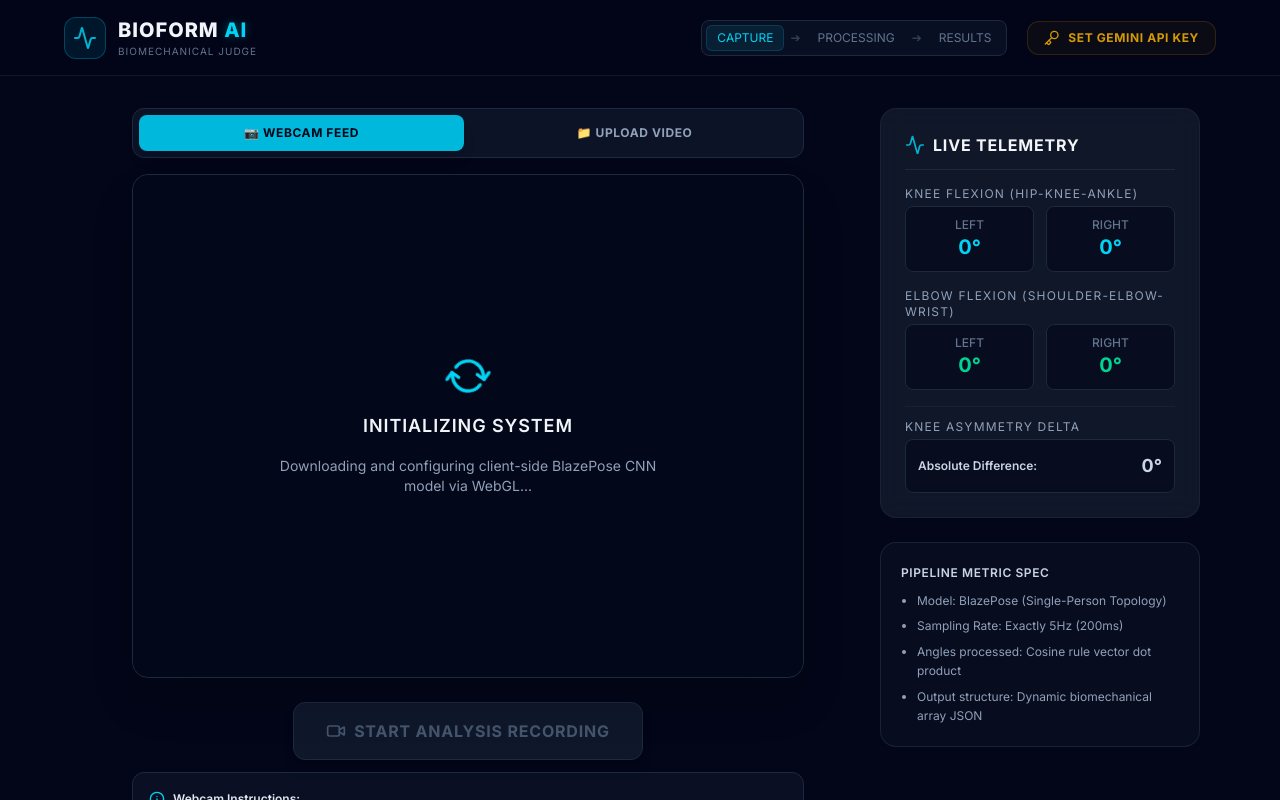
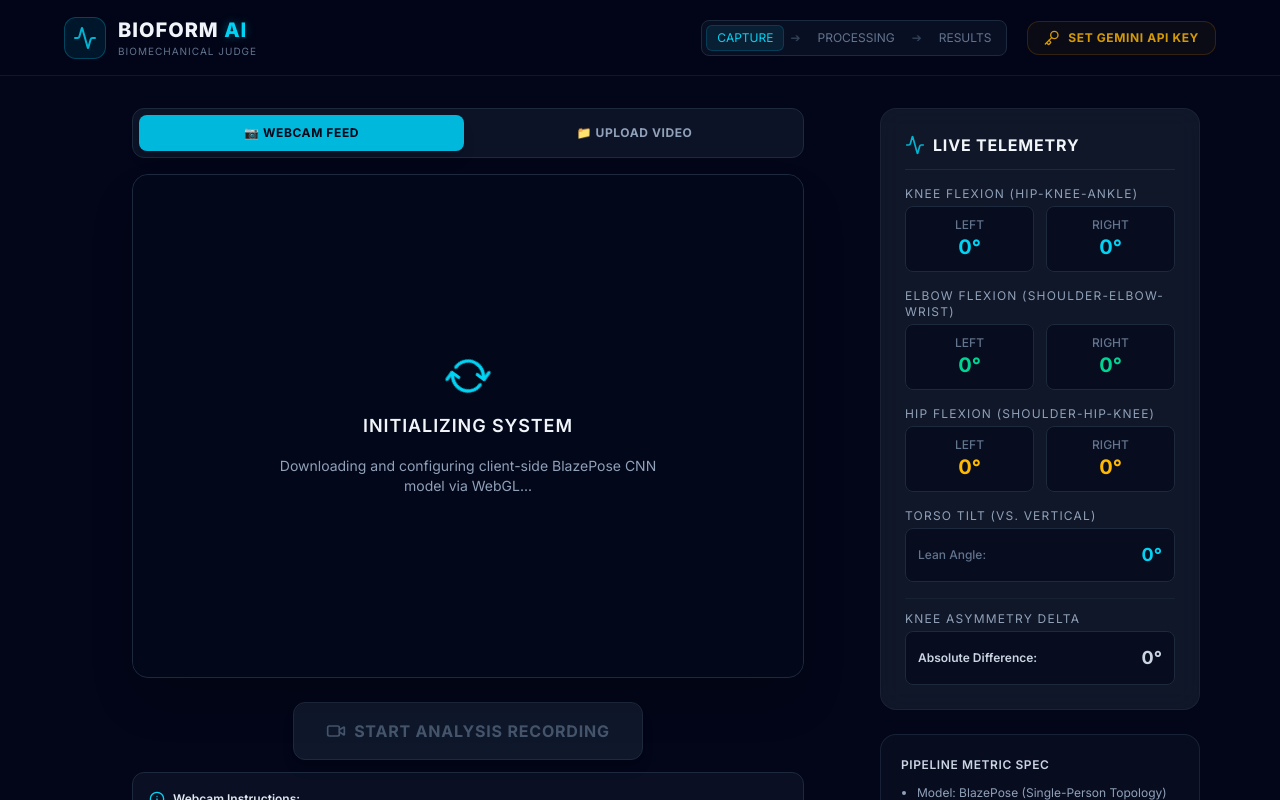
Before and after one commit to sudhansu-mohanty/hackthemountain, a React (Vite) app: page / in a window 1280 px wide. Shown: the top 800 px of the page. Built offline with nearby package versions, Linux system fonts and the light colour scheme.

Commit message:
feat: Expand biomechanics metrics and make LLM report client-friendly without bold markers

```diff
--- a/src/App.jsx
+++ b/src/App.jsx
@@ -69,9 +69,17 @@ export default function App() {
 
       // 2. Formulate system instruction and user prompt
       const systemInstruction =
-        "You are an AI Sports Scientist and Biomechanics Judge. Your sole purpose is to ingest time-series JSON descriptions of joint movements and output a strict performance audit. You must judge three pillars: 1. Accuracy (reaching athletic benchmarks), 2. Symmetry (flagging absolute deltas greater than 10 degrees), 3. Ratios and Timing. Your output formatting is strictly constrained: You must output 'SCORE: [number]/100' on the very first line of your response. Follow it immediately with two markdown sections using the exact headers '### ⚖️ Symmetry & Balance' and '### 📉 Form Corrections'. You are forbidden from adding introductory or concluding conversational filler.";
+        "You are an AI Sports Scientist and Biomechanics Coach. Your purpose is to ingest time-series JSON descriptions of joint movements and output a highly client-friendly, motivating, and action-oriented athletic performance audit. " +
+        "Your report must be structured, professional, and clear. You must avoid raw data dumps, computer-science terminology, and listing long lists of raw timestamps (like [9983, 10582...]). Write in a tone that is encouraging yet highly precise for an athlete. " +
+        "You are strictly forbidden from using double asterisks '**' (bold markdown markers) anywhere in your response. Instead, write in clear plain text or standard bullet lists. " +
+        "You must analyze these kinematic parameters from the JSON: 1. Joint angles and range of motion (knees, elbows, hips, shoulders, ankles), 2. Postural trunk alignment (torso tilt angle), and 3. Symmetry balance deltas across all joints. " +
+        "Formatting Constraints: " +
+        "- You MUST output 'SCORE: [number]/100' on the very first line of your response. " +
+        "- Follow it immediately with two markdown sections using the exact headers '### ⚖️ Symmetry & Balance' and '### 📉 Form Corrections'. " +
+        "- Within these sections, use standard bullet points. For emphasis, write the key take-away text in normal case or uppercase rather than using '**'. Summarize occurrences relative to the movement phase (e.g., 'primarily at deep flexion' or 'during initial extension'). " +
+        "- You are forbidden from adding introductory or concluding conversational filler.";
 
-      const prompt = `Assess the kinematics of this joint movement session based on the telemetry dataset below. Flag any asymmetry over 10 degrees, compare joint angles with athletic benchmarks (knees and elbows), and rate timing ratios:
+      const prompt = `Assess the kinematics of this joint movement session based on the telemetry dataset below. Analyze joint angles and range of motion (knees, elbows, hips, shoulders, ankles), postural lean (torso tilt), and symmetry balance. Note: You must not use any '**' markers in your response:
 
 \`\`\`json
 ${JSON.stringify(trackingHistory, null, 2)}
--- a/src/components/PoseTracker.jsx
+++ b/src/components/PoseTracker.jsx
@@ -39,11 +39,27 @@ export default function PoseTracker({ onAnalysisComplete }) {
     rightKnee: 0,
     leftElbow: 0,
     rightElbow: 0,
-    kneeAsymmetry: 0
+    kneeAsymmetry: 0,
+    leftHip: 0,
+    rightHip: 0,
+    torsoTilt: 0
   });
 
   const recordingIntervalRef = useRef(null);
   const timerIntervalRef = useRef(null);
+
+  const sourceModeRef = useRef(sourceMode);
+  const isRecordingRef = useRef(isRecording);
+  const historyRef = useRef([]);
+
+  // Keep refs updated with current state values to avoid closure traps in loops
+  useEffect(() => {
+    sourceModeRef.current = sourceMode;
+  }, [sourceMode]);
+
+  useEffect(() => {
+    isRecordingRef.current = isRecording;
+  }, [isRecording]);
 
   // Drawing helper
   const drawSkeleton = (landmarks) => {
@@ -157,7 +173,7 @@ export default function PoseTracker({ onAnalysisComplete }) {
     try {
       const camera = new window.Camera(videoRef.current, {
         onFrame: async () => {
-          if (videoRef.current && cameraInstanceRef.current && sourceMode === 'webcam') {
+          if (videoRef.current && cameraInstanceRef.current && sourceModeRef.current === 'webcam') {
             await poseInstanceRef.current.send({ image: videoRef.current });
           }
         },
@@ -183,9 +199,11 @@ export default function PoseTracker({ onAnalysisComplete }) {
   // Animation frame loop for file video stream
   const processFileFrameLoop = async () => {
     const video = videoRef.current;
-    if (video && !video.paused && !video.ended && sourceMode === 'file') {
+    if (video && !video.paused && !video.ended && sourceModeRef.current === 'file') {
       try {
-        await poseInstanceRef.current.send({ image: video });
+        if (poseInstanceRef.current) {
+          await poseInstanceRef.current.send({ image: video });
+        }
       } catch (e) {
         console.error("Error processing video frame:", e);
       }
@@ -231,7 +249,10 @@ export default function PoseTracker({ onAnalysisComplete }) {
                 rightKnee: metrics.right_knee_angle,
                 leftElbow: metrics.left_elbow_angle,
                 rightElbow: metrics.right_elbow_angle,
-                kneeAsymmetry: metrics.knee_asymmetry_delta
+                kneeAsymmetry: metrics.knee_asymmetry_delta,
+                leftHip: metrics.left_hip_angle,
+                rightHip: metrics.right_hip_angle,
+                torsoTilt: metrics.torso_tilt_angle
               });
             }
             drawSkeleton(results.poseLandmarks);
@@ -296,7 +317,8 @@ export default function PoseTracker({ onAnalysisComplete }) {
 
     const handlePlay = () => {
       setIsPlaying(true);
-      if (sourceMode === 'file') {
+      if (sourceModeRef.current === 'file') {
+        if (requestRef.current) cancelAnimationFrame(requestRef.current);
         requestRef.current = requestAnimationFrame(processFileFrameLoop);
       }
     };
@@ -311,7 +333,7 @@ export default function PoseTracker({ onAnalysisComplete }) {
       if (requestRef.current) cancelAnimationFrame(requestRef.current);
 
       // Auto submit if recording file reaches the end
-      if (isRecording && sourceMode === 'file') {
+      if (isRecordingRef.current && sourceModeRef.current === 'file') {
         stopRecording();
       }
     };
@@ -325,7 +347,7 @@ export default function PoseTracker({ onAnalysisComplete }) {
       video.removeEventListener('pause', handlePause);
       video.removeEventListener('ended', handleEnded);
     };
-  }, [sourceMode, isRecording, uploadedFileUrl]);
+  }, [uploadedFileUrl]);
 
   // Make canvas responsive
   useEffect(() => {
@@ -364,6 +386,7 @@ export default function PoseTracker({ onAnalysisComplete }) {
     setUploadedFileName(file.name);
     setIsRecording(false);
     setHistory([]);
+    historyRef.current = [];
 
     if (videoRef.current) {
       videoRef.current.srcObject = null;
@@ -377,6 +400,7 @@ export default function PoseTracker({ onAnalysisComplete }) {
 
     setIsRecording(true);
     setHistory([]);
+    historyRef.current = [];
     setRecordingSeconds(0);
 
     let startTime = Date.now();
@@ -407,6 +431,7 @@ export default function PoseTracker({ onAnalysisComplete }) {
         const frameMetrics = extractMetrics(landmarks, elapsedMs);
         if (frameMetrics) {
           tempHistory.push(frameMetrics);
+          historyRef.current = [...tempHistory];
           setHistory([...tempHistory]);
         }
       }
@@ -428,15 +453,16 @@ export default function PoseTracker({ onAnalysisComplete }) {
       timerIntervalRef.current = null;
     }
 
-    if (sourceMode === 'file' && videoRef.current) {
+    if (sourceModeRef.current === 'file' && videoRef.current) {
       videoRef.current.pause();
       setIsPlaying(false);
     }
 
     setIsRecording(false);
 
-    if (history.length > 0) {
-      onAnalysisComplete(history);
+    const finalHistory = historyRef.current;
+    if (finalHistory.length > 0) {
+      onAnalysisComplete(finalHistory);
     } else {
       alert("No movement data was captured. Ensure your body is fully visible in the camera frame and try again.");
     }
@@ -686,6 +712,30 @@ export default function PoseTracker({ onAnalysisComplete }) {
               </div>
             </div>
 
+            {/* Hips */}
+            <div>
+              <span className="text-xs text-slate-400 uppercase tracking-widest block mb-1">Hip Flexion (Shoulder-Hip-Knee)</span>
+              <div className="grid grid-cols-2 gap-3 text-center">
+                <div className="bg-slate-950/60 border border-slate-800 rounded-lg p-2.5">
+                  <div className="text-xs text-slate-500 font-medium">LEFT</div>
+                  <div className="text-xl font-orbitron font-bold text-amber-400">{liveMetrics.leftHip}°</div>
+                </div>
+                <div className="bg-slate-950/60 border border-slate-800 rounded-lg p-2.5">
+                  <div className="text-xs text-slate-500 font-medium">RIGHT</div>
+                  <div className="text-xl font-orbitron font-bold text-amber-400">{liveMetrics.rightHip}°</div>
+                </div>
+              </div>
+            </div>
+
+            {/* Torso Lean */}
+            <div>
+              <span className="text-xs text-slate-400 uppercase tracking-widest block mb-1">Torso Tilt (vs. Vertical)</span>
+              <div className="bg-slate-950/60 border border-slate-800 rounded-lg p-3 flex justify-between items-center">
+                <span className="text-xs text-slate-500 font-medium">Lean Angle:</span>
+                <span className="text-lg font-orbitron font-bold text-cyan-400">{liveMetrics.torsoTilt}°</span>
+              </div>
+            </div>
+
             {/* Knee Asymmetry */}
             <div className="border-t border-slate-800/60 pt-3">
               <span className="text-xs text-slate-400 uppercase tracking-widest block mb-1">Knee Asymmetry Delta</span>
--- a/src/utils/biomechanics.js
+++ b/src/utils/biomechanics.js
@@ -68,6 +68,7 @@ export function extractMetrics(landmarks, timestampMs) {
   // Left Hip: 23, Right Hip: 24
   // Left Knee: 25, Right Knee: 26
   // Left Ankle: 27, Right Ankle: 28
+  // Left Foot Index: 31, Right Foot Index: 32
 
   const lShoulder = landmarks[11];
   const rShoulder = landmarks[12];
@@ -81,16 +82,50 @@ export function extractMetrics(landmarks, timestampMs) {
   const rKnee = landmarks[26];
   const lAnkle = landmarks[27];
   const rAnkle = landmarks[28];
+  const lFootIndex = landmarks[31];
+  const rFootIndex = landmarks[32];
 
-  // Calculate angles
+  // Calculate joint angles
   const leftKneeAngle = calculateAngle(lHip, lKnee, lAnkle);
   const rightKneeAngle = calculateAngle(rHip, rKnee, rAnkle);
   const leftElbowAngle = calculateAngle(lShoulder, lElbow, lWrist);
   const rightElbowAngle = calculateAngle(rShoulder, rElbow, rWrist);
 
+  // New Joint Parameters:
+  // Hip Flexion (Shoulder-Hip-Knee)
+  const leftHipAngle = calculateAngle(lShoulder, lHip, lKnee);
+  const rightHipAngle = calculateAngle(rShoulder, rHip, rKnee);
+
+  // Shoulder Abduction (Hip-Shoulder-Elbow)
+  const leftShoulderAngle = calculateAngle(lHip, lShoulder, lElbow);
+  const rightShoulderAngle = calculateAngle(rHip, rShoulder, rElbow);
+
+  // Ankle Dorsiflexion (Knee-Ankle-FootIndex)
+  const leftAnkleAngle = calculateAngle(lKnee, lAnkle, lFootIndex);
+  const rightAnkleAngle = calculateAngle(rKnee, rAnkle, rFootIndex);
+
+  // Torso Lean/Tilt (Torso midline compared to a vertical axis)
+  const midShoulder = {
+    x: (lShoulder.x + rShoulder.x) / 2,
+    y: (lShoulder.y + rShoulder.y) / 2
+  };
+  const midHip = {
+    x: (lHip.x + rHip.x) / 2,
+    y: (lHip.y + rHip.y) / 2
+  };
+  // Vertical axis vector going straight up from the midHip vertex
+  const verticalTop = {
+    x: midHip.x,
+    y: midHip.y - 1
+  };
+  const torsoTilt = calculateAngle(midShoulder, midHip, verticalTop);
+
   // Calculate symmetry deltas (absolute difference)
   const kneeAsymmetryDelta = parseFloat(Math.abs(leftKneeAngle - rightKneeAngle).toFixed(1));
   const elbowAsymmetryDelta = parseFloat(Math.abs(leftElbowAngle - rightElbowAngle).toFixed(1));
+  const hipAsymmetryDelta = parseFloat(Math.abs(leftHipAngle - rightHipAngle).toFixed(1));
+  const shoulderAsymmetryDelta = parseFloat(Math.abs(leftShoulderAngle - rightShoulderAngle).toFixed(1));
+  const ankleAsymmetryDelta = parseFloat(Math.abs(leftAnkleAngle - rightAnkleAngle).toFixed(1));
 
   return {
     timestamp_ms: Math.round(timestampMs),
@@ -99,6 +134,16 @@ export function extractMetrics(landmarks, timestampMs) {
     knee_asymmetry_delta: kneeAsymmetryDelta,
     left_elbow_angle: leftElbowAngle,
     right_elbow_angle: rightElbowAngle,
-    elbow_asymmetry_delta: elbowAsymmetryDelta
+    elbow_asymmetry_delta: elbowAsymmetryDelta,
+    left_hip_angle: leftHipAngle,
+    right_hip_angle: rightHipAngle,
+    hip_asymmetry_delta: hipAsymmetryDelta,
+    left_shoulder_angle: leftShoulderAngle,
+    right_shoulder_angle: rightShoulderAngle,
+    shoulder_asymmetry_delta: shoulderAsymmetryDelta,
+    left_ankle_angle: leftAnkleAngle,
+    right_ankle_angle: rightAnkleAngle,
+    ankle_asymmetry_delta: ankleAsymmetryDelta,
+    torso_tilt_angle: torsoTilt
   };
 }
```
